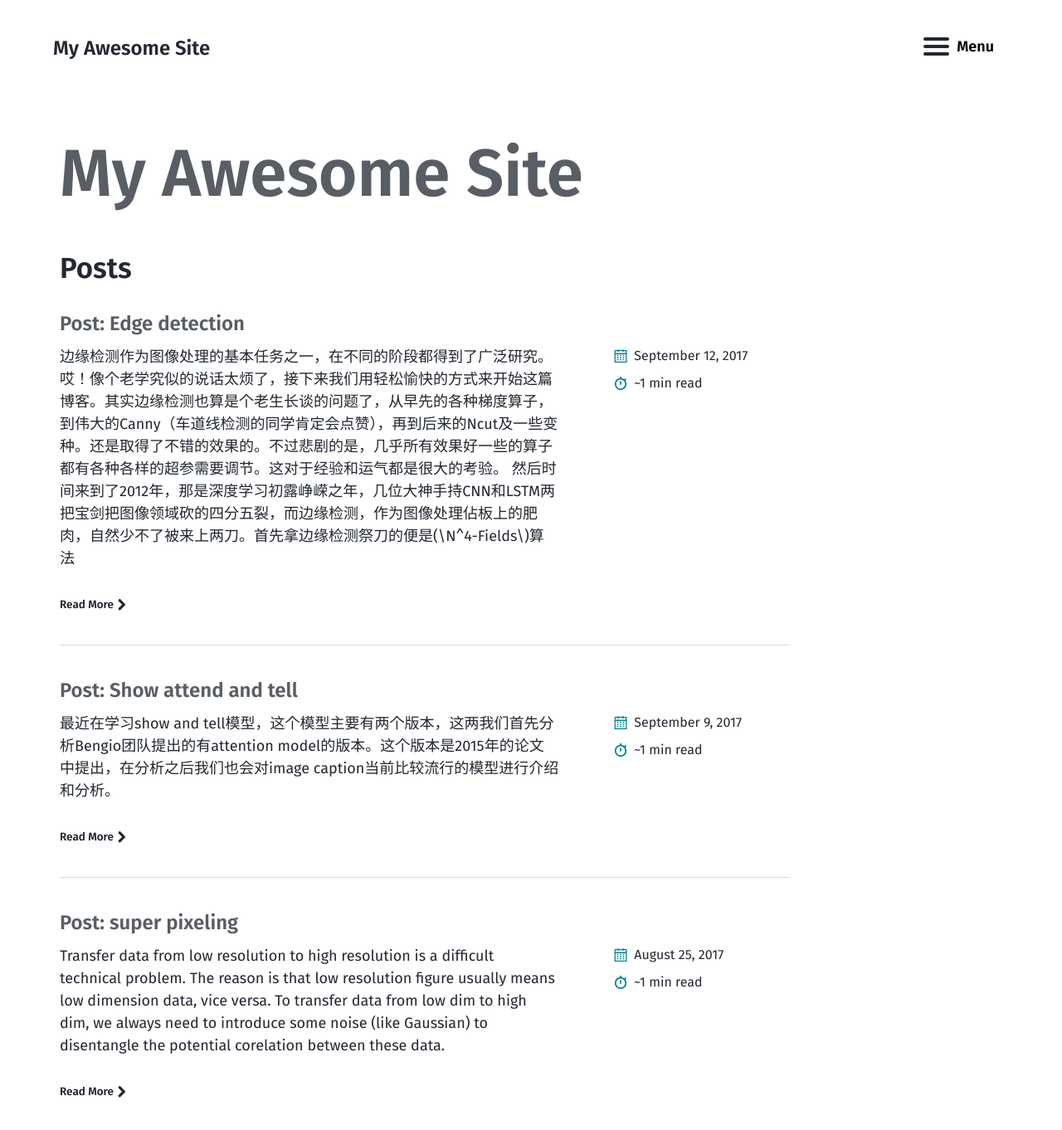
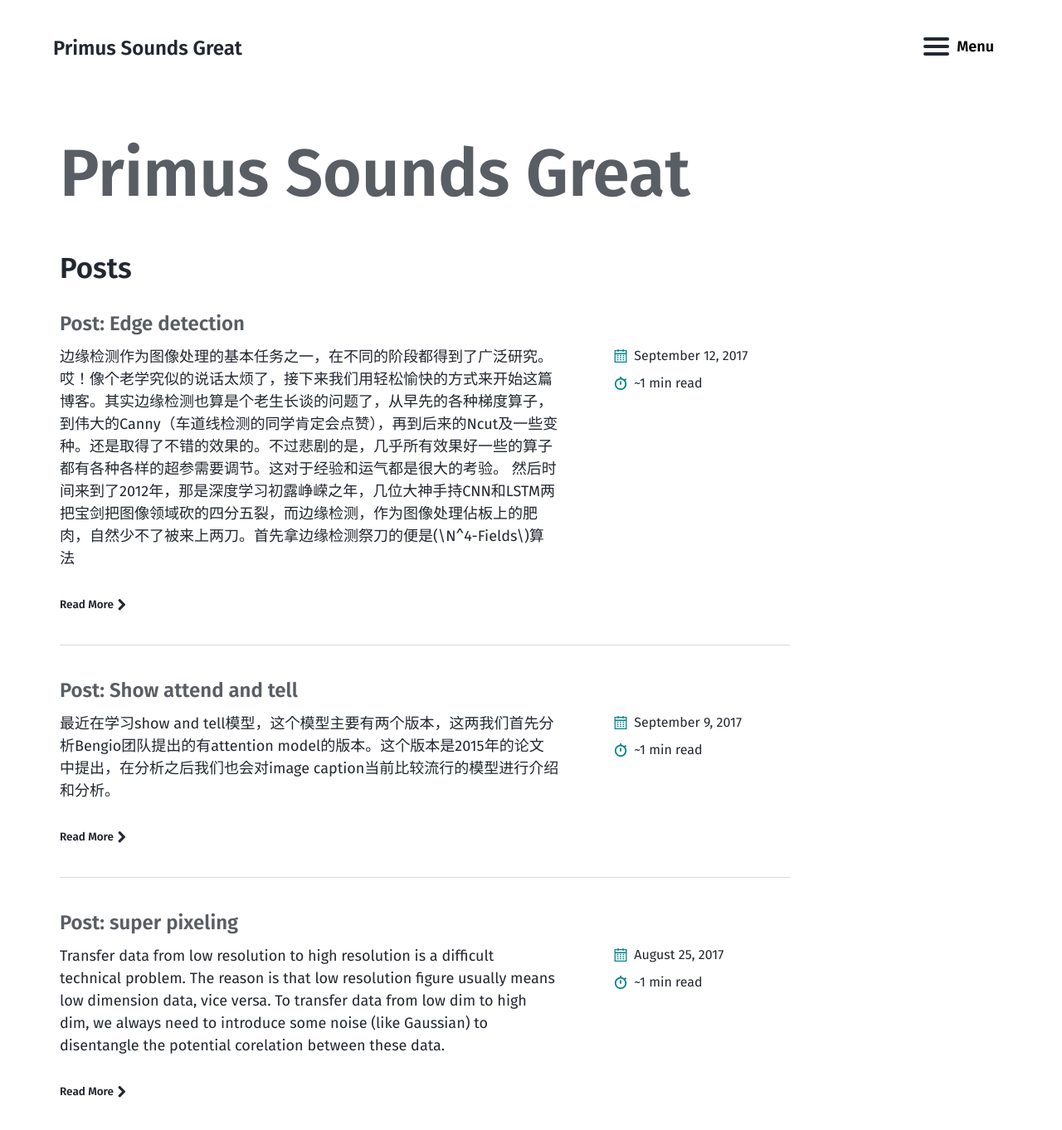
Before and after one commit to Primus-zhao/Primus-zhao.github.io, a Jekyll site: the page built from index.md, in a window 1280 px wide and 1400 px high. Shown: the top 1362 px of the window at 83% size. Built offline with Jekyll 4.4.1, drawn with Linux system fonts in a browser that asks for light colours; some of the changed text lies outside the part shown.

Commit message:
change title

```diff
--- a/_config.yml
+++ b/_config.yml
@@ -14,7 +14,7 @@
 # You can create any custom variable you would like, and they will be accessible
 # in the templates via {{ site.myvariable }}.
 lang: en-US
-title: My Awesome Site
+title: Primus Sounds Great
 email:
 description:
 baseurl: # the optional subpath of your site, e.g. "/blog"
```
